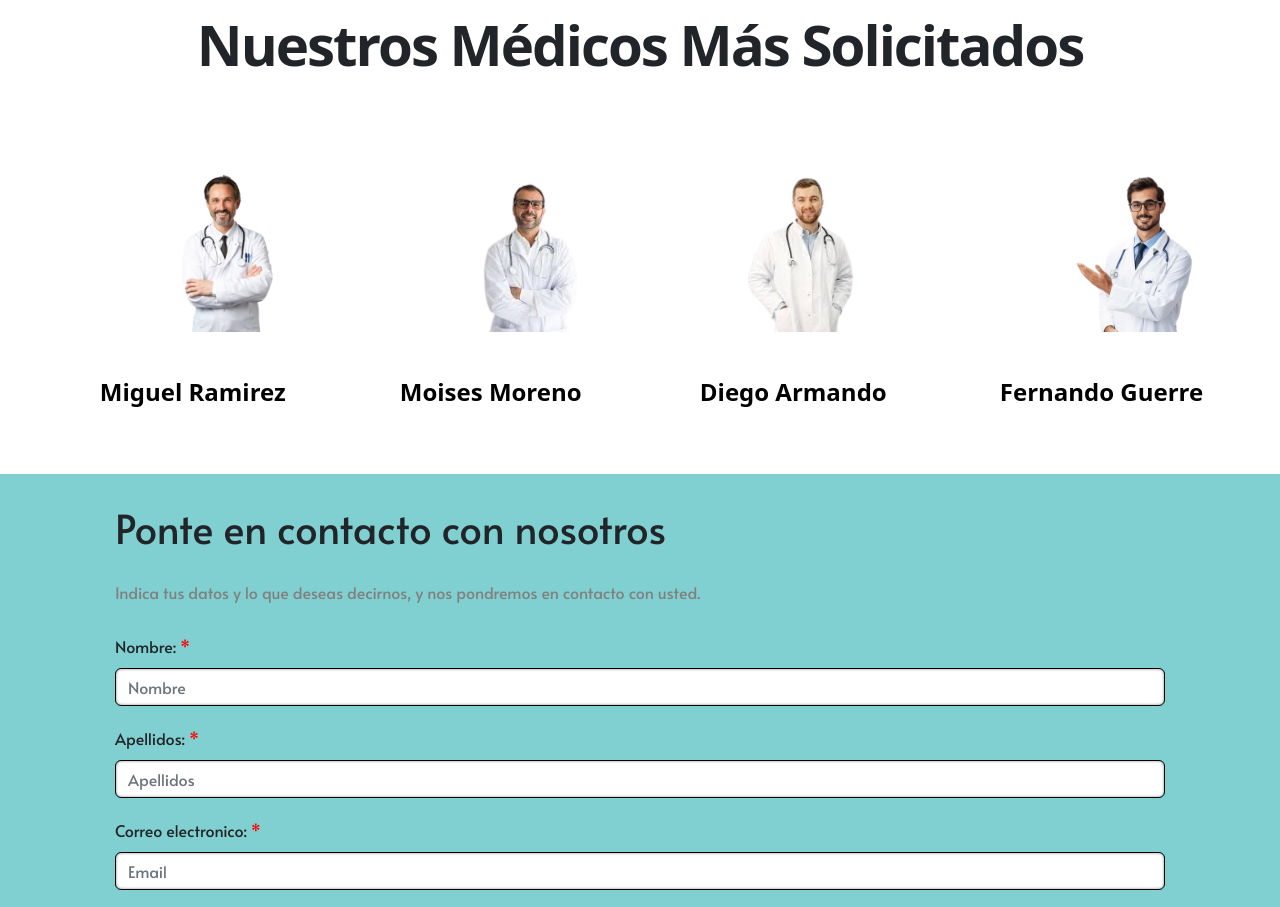
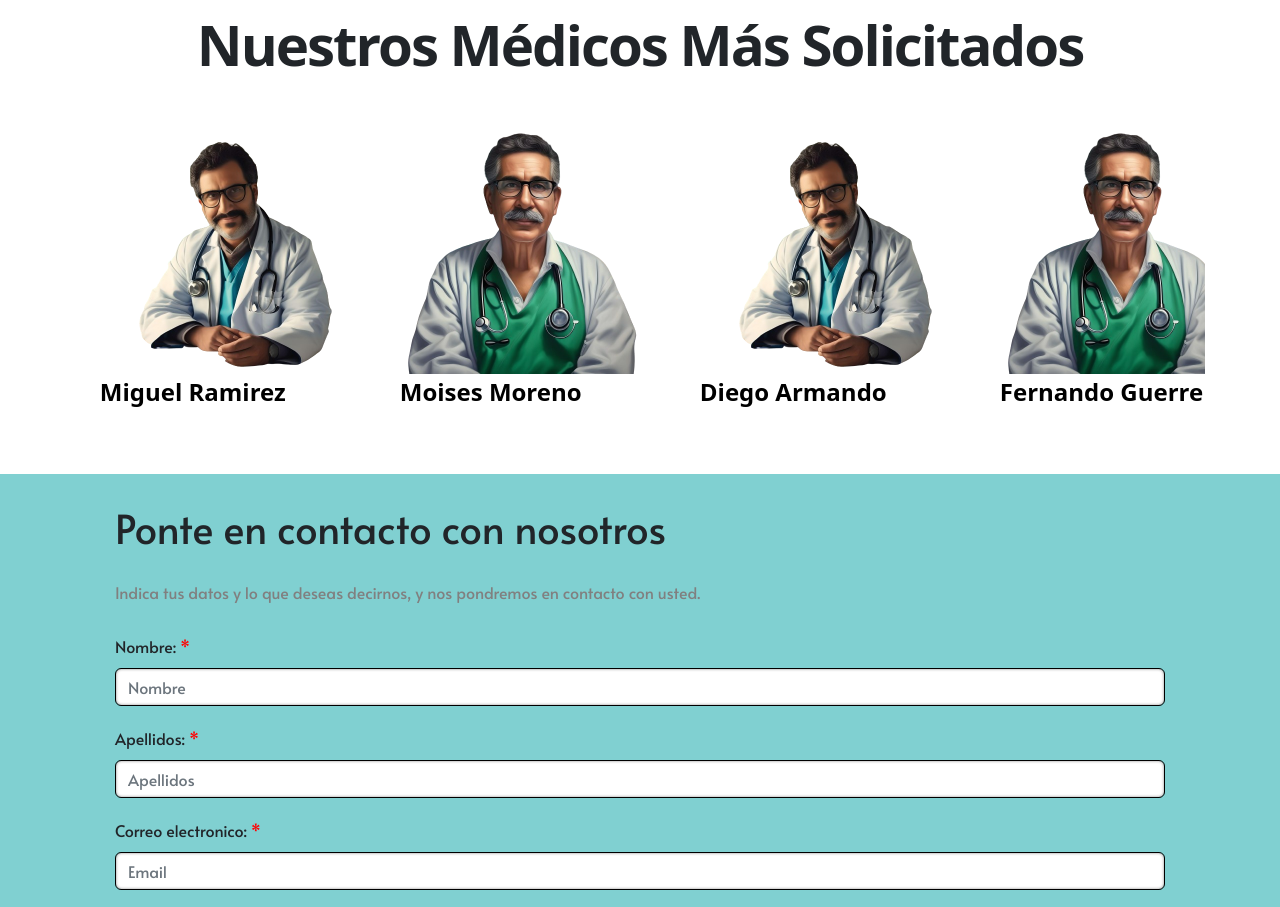
Before and after one commit to cristianreey/DISE-O-DE-APLICACIONES-WEB, a plain HTML site: page SALUD AL INSTANTE 2/index.html in a window 1280 px wide. Shown: the part 1096-2003 px from the top of the page. Drawn offline with nearby package versions, Linux system fonts and the light colour scheme.

Commit message:
codigo actualizado

```diff
--- a/SALUD AL INSTANTE 2/index.html
+++ b/SALUD AL INSTANTE 2/index.html
@@ -252,7 +252,7 @@
               <div class="item">
                 <a href="#" class="text-decoration-none">
                   <div class="item-img">
-                    <img src="assets/img/medico1-removebg-preview.png" alt="guitar" class="w-100" />
+                    <img src="assets/img/fotor-ai-20240114185845-removebg-preview.png" alt="medico" class="w-100" />
                   </div>
                   <p class="fw-bold fs-4">Miguel Ramirez</p>
                 </a>
@@ -260,7 +260,7 @@
               <div class="item">
                 <a href="#" class="text-decoration-none">
                   <div class="item-img">
-                    <img src="assets/img/medico2-removebg-preview.png" alt="guitar" class="w-100" />
+                    <img src="assets/img/fotor-ai-20240114185914-removebg-preview.png" alt="medico" class="w-100" />
                   </div>
                   <p class="fw-bold fs-4">Moises Moreno</p>
                 </a>
@@ -268,7 +268,7 @@
               <div class="item">
                 <a href="#" class="text-decoration-none">
                   <div class="item-img">
-                    <img src="assets/img/medico4-removebg-preview.png" alt="guitar" class="w-100" />
+                    <img src="assets/img/fotor-ai-20240114185845-removebg-preview.png" alt="medico" class="w-100" />
                   </div>
                   <p class="fw-bold fs-4">Diego Armando</p>
                 </a>
@@ -276,7 +276,7 @@
               <div class="item">
                 <a href="#" class="text-decoration-none">
                   <div class="item-img">
-                    <img src="assets/img/medico5-removebg-preview.png" alt="guitar" class="w-100" />
+                    <img src="assets/img/fotor-ai-20240114185914-removebg-preview.png" alt="medico" class="w-100" />
                   </div>
                   <p class="fw-bold fs-4">Fernando Guerrero</p>
                 </a>
@@ -284,7 +284,7 @@
               <div class="item">
                 <a href="#" class="text-decoration-none">
                   <div class="item-img">
-                    <img src="assets/img/medico6-removebg-preview.png" alt="guitar" class="w-100" />
+                    <img src="assets/img/fotor-ai-20240114185845-removebg-preview.png" alt="guitar" class="w-100" />
                   </div>
                   <p class="fw-bold fs-4">Sofia Lopez</p>
                 </a>
@@ -293,7 +293,7 @@
               <div class="item">
                 <a href="#" class="text-decoration-none">
                   <div class="item-img">
-                    <img src="assets/img/medico3-removebg-preview.png" alt="guitar" class="w-100" />
+                    <img src="assets/img/fotor-ai-20240114185914-removebg-preview.png" alt="guitar" class="w-100" />
                   </div>
                   <p class="fw-bold fs-4">Alba Caraballo</p>
                 </a>
```
Also changed, not shown: SALUD AL INSTANTE 2/assets/img/fotor-ai-20240114185845-removebg-preview.png (added), SALUD AL INSTANTE 2/assets/img/fotor-ai-20240114185914-removebg-preview.png (added), SALUD AL INSTANTE 2/assets/img/medico1-removebg-preview.png (deleted), SALUD AL INSTANTE 2/assets/img/medico1.jpg (deleted), SALUD AL INSTANTE 2/assets/img/medico2-removebg-preview.png (deleted), SALUD AL INSTANTE 2/assets/img/medico2.jpg (deleted), SALUD AL INSTANTE 2/assets/img/medico3-removebg-preview.png (deleted), SALUD AL INSTANTE 2/assets/img/medico3.jpg (deleted), SALUD AL INSTANTE 2/assets/img/medico4-removebg-preview.png (deleted), SALUD AL INSTANTE 2/assets/img/medico4.jpg (deleted), SALUD AL INSTANTE 2/assets/img/medico5-removebg-preview.png (deleted), SALUD AL INSTANTE 2/assets/img/medico5.jpg (deleted), SALUD AL INSTANTE 2/assets/img/medico6-removebg-preview.png (deleted), SALUD AL INSTANTE 2/assets/img/medico6.jpg (deleted).
